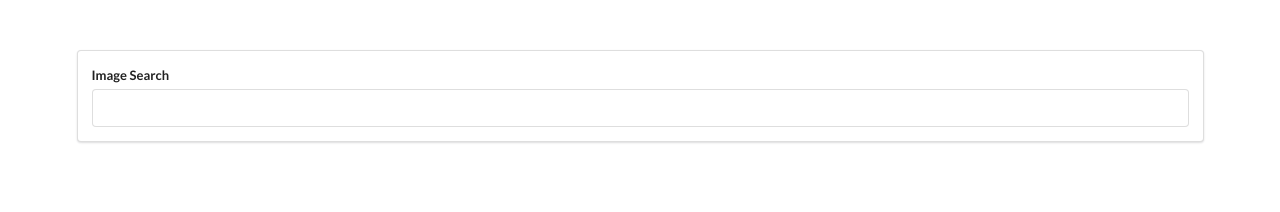
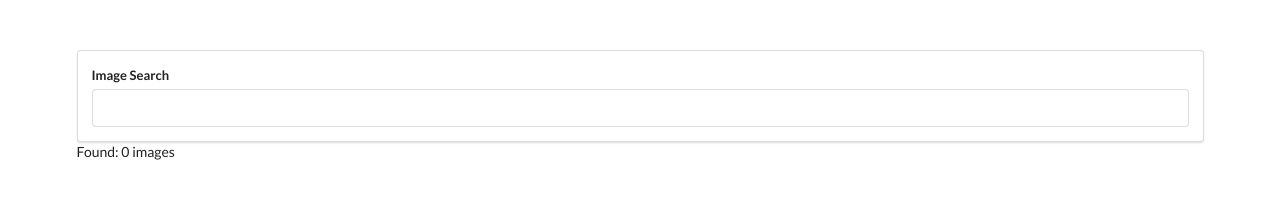
Before and after one commit to PBidhan98/Pics-React-App, a React (Create React App) app: page / in a window 1280 px wide. Shown: the top 212 px of the page. Built offline with nearby package versions, Linux system fonts and the light colour scheme.

Commit message:
Setting state after Async requests

```diff
--- a/src/components/App.js
+++ b/src/components/App.js
@@ -3,6 +3,7 @@ import axios from 'axios';
 import SearchBar from './SearchBar';
 
 class App extends React.Component{
+  state = {images: []};
   async onSearchSubmit(term){
     const response = await axios.get('https://api.unsplash.com/search/photos',{
       params: {query: term},
@@ -10,12 +11,13 @@ class App extends React.Component{
         Authorization: 'Client-ID 900bf2ecf7afb1ef1054563580032883f22be39b655a1fbe1309b9c95678699e'
       }
     });
-      console.log(response.data.results);
+    this.setState({images: response.data.results});
   }
   render(){
     return (
       <div className="ui container" style={{marginTop: '50px'}}>
         <SearchBar onSubmit={this.onSearchSubmit}/>
+        Found: {this.state.images.length} images
         </div>
       );
   }
```
